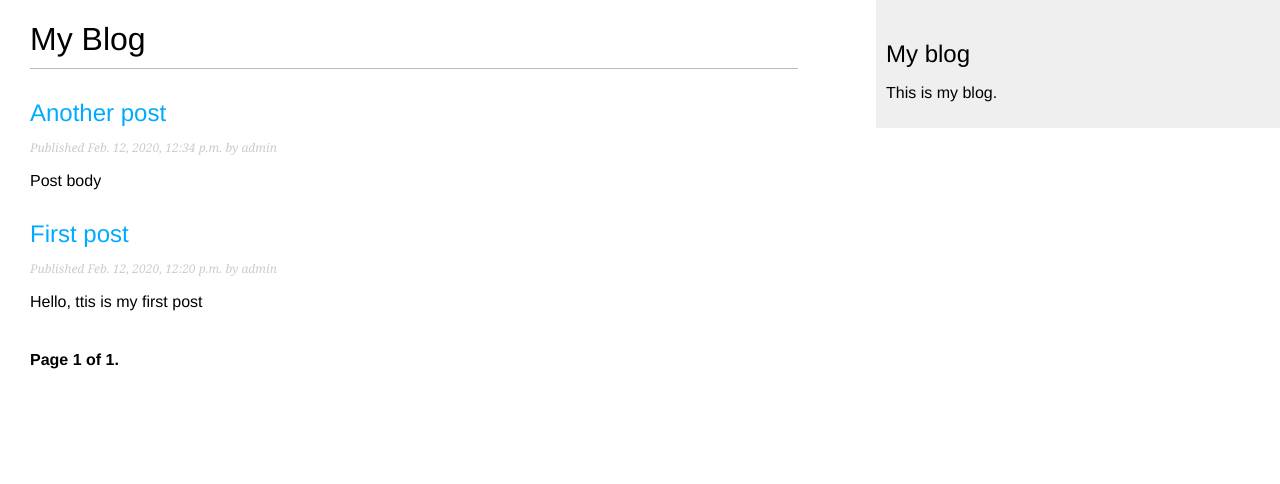
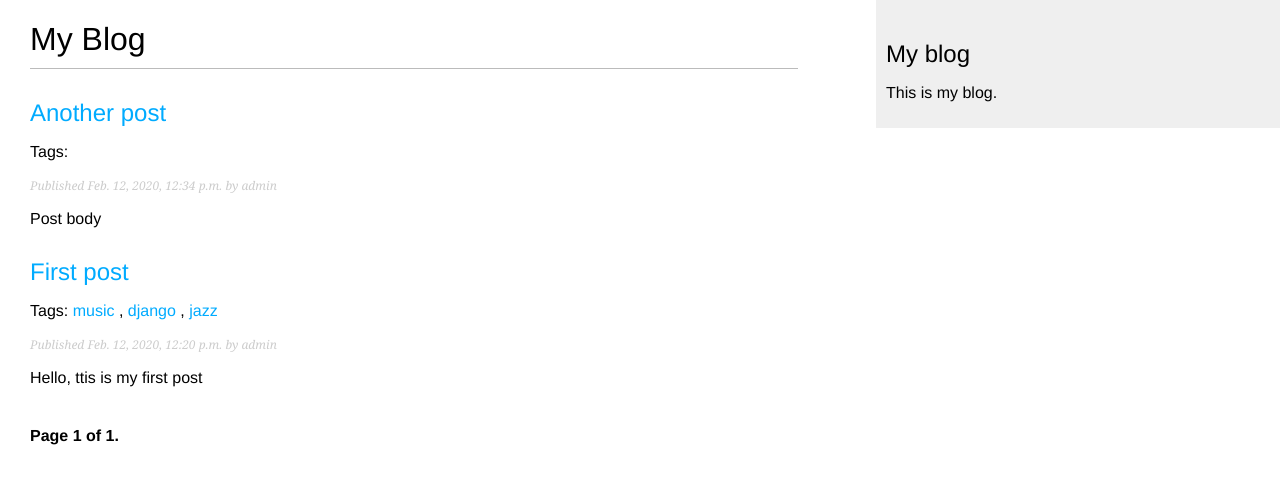
Before and after one commit to artemjasan/Blog_2.0, a Django app: page /blog/ in a window 1280 px wide. Shown: the top 484 px of the page. Run offline with Django 3.2, Linux system fonts and the light colour scheme; data comes from the database, SQL or seed files in the repository; both versions use the stored data as it was after the commit; parts of the project's set-up code (start-up, migrations or seed data) failed here and were passed over.

Commit message:
Addingtag subsystem

```diff
--- a/Site/settings.py
+++ b/Site/settings.py
@@ -38,6 +38,7 @@ INSTALLED_APPS = [
     'django.contrib.messages',
     'django.contrib.staticfiles',
     'blog.apps.BlogConfig',
+    'taggit'
 ]
 
 MIDDLEWARE = [
--- a/blog/models.py
+++ b/blog/models.py
@@ -2,6 +2,9 @@ from django.db import models
 from django.utils import timezone
 from django.contrib.auth.models import User
 from django.urls import reverse
+
+from taggit.managers import TaggableManager
+
 
 class PublishedManager(models.Manager):
     def get_queryset(self):
@@ -23,6 +26,7 @@ class Post(models.Model):
     status = models.CharField( max_length=10, choices=STATUS_CHOISE, default='draft')
     objects = models.Manager() # Default Manager
     published = PublishedManager() # New Manager
+    tags = TaggableManager() # Tags Manager
 
     def get_absolute_url(self):
         return reverse('blog:post_detail', args=[self.publish.year, self.publish.month, self.publish.day, self.slug])
--- a/blog/templates/blog/post/list.html
+++ b/blog/templates/blog/post/list.html
@@ -2,12 +2,24 @@
 {% block title %}My Blog{% endblock %}
 {% block content %}
     <h1>My Blog</h1>
+        {% if tag %}
+            <h2>Posts tagged with "{{ tag.name }}"</h2>
+        {% endif %}
         {% for post in posts %}
             <h2>
                 <a href="{{ post.get_absolute_url }}">{{ post.title }}</a>
             </h2>
+            <p class="tags">
+    Tags:
+        {% for tag in post.tags.all %}
+            <a href="{% url "blog:post_list_by_tag" tag.slug %}">
+            {{ tag.name }}
+            </a>
+            {% if not forloop.last %}, {% endif %}
+        {% endfor %}
+    </p>
             <p class="date">Published {{ post.publish }} by {{ post.author }}</p>
             {{ post.body|truncatewords:30|linebreaks }}
         {% endfor %}
-        {% include "pagination.html" with page=page_obj %}
+        {% include "pagination.html" with page=posts %}
 {% endblock %}
--- a/blog/urls.py
+++ b/blog/urls.py
@@ -5,8 +5,9 @@ from . import views
 app_name = 'blog'
 urlpatterns = [
     # post views
-    # path('', views.post_list, name='post_list'),
-    path('', views.PostListView.as_view(), name='post_list'),
+    path('', views.post_list, name='post_list'),
+    # path('', views.PostListView.as_view(), name='post_list'),
     path('<int:year>/<int:month>/<int:day>/<slug:post>/', views.post_detail, name='post_detail'),
     path('<int:post_id>/share/', views.post_share, name='post_share'),
+    path('tag/<slug:tag_slug>/',views.post_list, name='post_list_by_tag'),
 ]
--- a/blog/views.py
+++ b/blog/views.py
@@ -1,14 +1,23 @@
 from django.shortcuts import render, get_object_or_404
 from django.core.paginator import Paginator, PageNotAnInteger, EmptyPage
 from django.views.generic import ListView
+from django.db.models import Count
+
+from taggit.models import Tag
 
 
 from .models import Post, Comment
 from .forms import EmailPostForm, CommentForm
 
 
-def post_list(request):
+def post_list(request, tag_slug=None):
     object_list = Post.published.all()
+    tag = None
+
+    if tag_slug:
+        tag = get_object_or_404(Tag, slug=tag_slug)
+        object_list = object_list.filter(tags__in=[tag])
+
     paginator = Paginator(object_list, 3) # Only 3 articles on the page.
     page = request.GET.get('page')
     try:
@@ -19,7 +28,8 @@ def post_list(request):
     except EmptyPage:
         # If the page number more than quantity of pages, return the lats page.
         posts = paginator.page(paginator.num_pages)
-    return render(request, 'blog/post/list.html', {'page':page,'posts': posts})
+
+    return render(request, 'blog/post/list.html', {'page':page,'posts': posts, 'tag':tag})
 
 
 def post_detail(request, year, month, day, post):
@@ -40,7 +50,14 @@ def post_detail(request, year, month, day, post):
             new_comment.save()
     else:
         comment_form = CommentForm()
-    return render(request,'blog/post/detail.html', {'post': post, 'comments': comments, 'new_comment': new_comment, 'comment_form': comment_form})
+    # List of similar posts
+    post_tags_ids = post.tags.values_list('id', flat=True)
+    similar_posts = Post.published.filter(tags__in=post_tags_ids)\
+                                  .exclude(id=post.id)
+    similar_posts = similar_posts.annotate(same_tags=Count('tags'))\
+                                 .order_by('-same_tags','-publish')[:4]
+
+    return render(request,'blog/post/detail.html', {'post': post, 'comments': comments, 'new_comment': new_comment, 'comment_form': comment_form, 'similar_posts': similar_posts})
 
 
 class PostListView(ListView):
```
Also changed, not shown: blog/templates/blog/post/detail.html (+9 -0 lines), blog/migrations/0003_post_tags.py (added), db.sqlite3.
